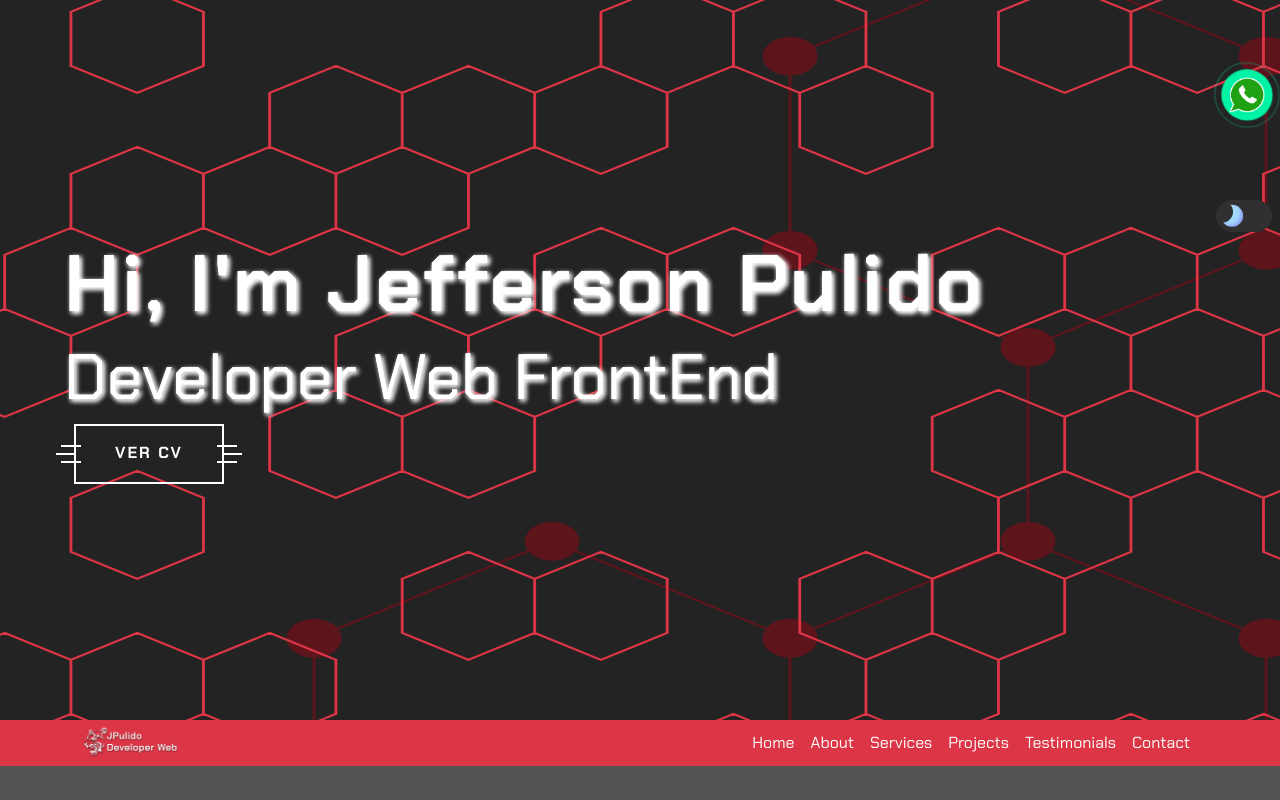
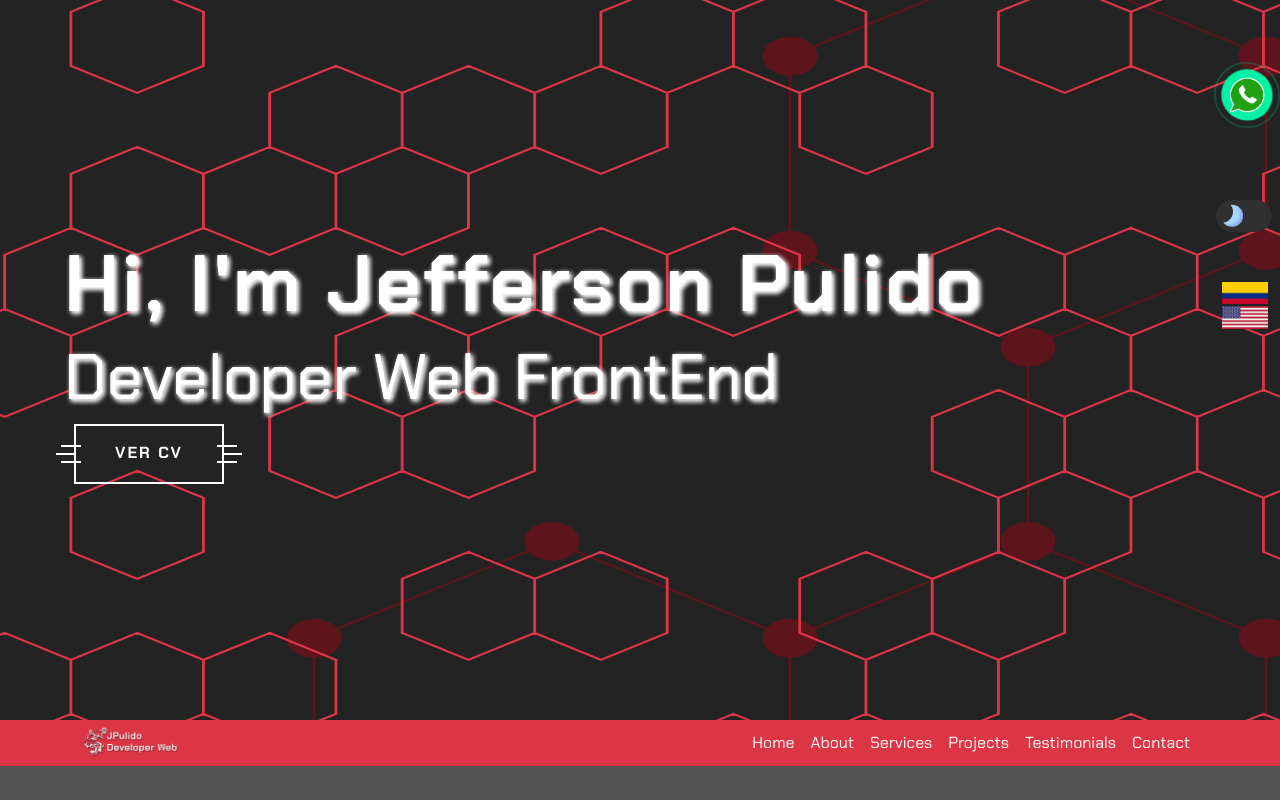
Before and after one commit to JeffersonPulido/PortfolioJP, a React (Vite) app: page / in a window 1280 px wide. Shown: the top 800 px of the page. Built offline with nearby package versions, Linux system fonts and the light colour scheme.

Commit message:
i18next translations v1.2

```diff
--- /dev/null
+++ b/src/components/languageSwitch/LanguageSwitch.jsx
@@ -0,0 +1,19 @@
+import i18next from 'i18next'
+import React from 'react'
+import colombia from '../../assets/images/colombia.png'
+import usa from '../../assets/images/usa.png'
+
+import './languageSwitch.css'
+
+export const LanguageSwitch = () => {
+  return (
+    <>
+        <div className='containerBtnLanguages'>
+            {/* ES */}
+            <button onClick={() => i18next.changeLanguage("es")} className='btnLanguage'><img className='bagdes' src={colombia} alt="badgeColombia" /></button>
+            {/* EN */}
+            <button onClick={() => i18next.changeLanguage("en")} className='btnLanguage'><img className='bagdes' src={usa} alt="badgeUsa" /></button>
+        </div>
+    </>
+  )
+}
--- /dev/null
+++ b/src/components/languageSwitch/languageSwitch.css
@@ -0,0 +1,16 @@
+.containerBtnLanguages{
+    display: inline-block;
+    position: fixed;
+    top: 35%;
+    left: 94.5%;
+    background-color: transparent;
+}
+
+.btnLanguage {
+    border: none;
+    background-color: transparent;
+}
+
+.bagdes{
+    width: 65%;
+}
--- a/src/pages/PageInit.jsx
+++ b/src/pages/PageInit.jsx
@@ -9,6 +9,7 @@ import { Testimonials } from '../components/testimonials/Testimonials'
 import { Contact } from '../components/contact/Contact'
 import { Footer } from '../components/footer/Footer'
 import { SwitchTheme } from '../components/switchTheme/SwitchTheme'
+import { LanguageSwitch } from '../components/languageSwitch/LanguageSwitch'
 
 export const PageInit = () => {
   return (
@@ -23,6 +24,7 @@ export const PageInit = () => {
       <Contact />
       <Footer />
       <SwitchTheme/>
+      <LanguageSwitch/>
     </>
   )
 }
```
Also changed, not shown: src/assets/images/colombia.png (added), src/assets/images/usa.png (added).
